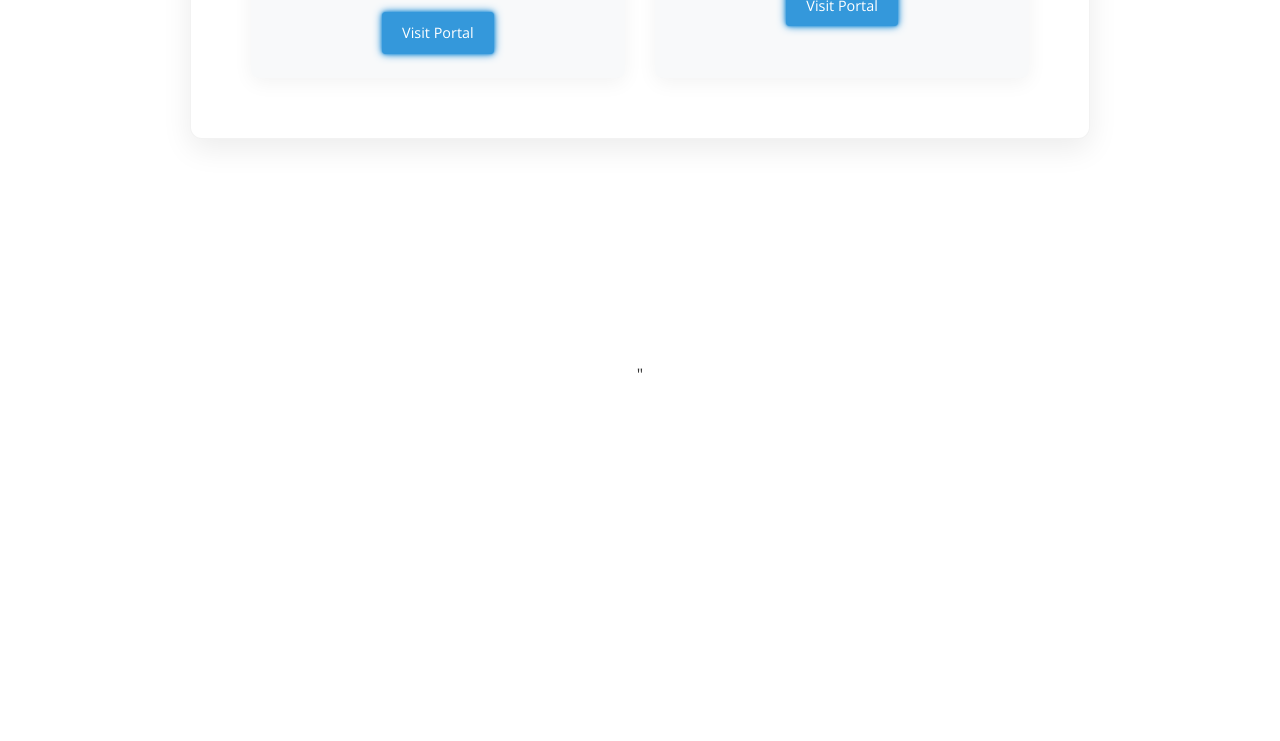
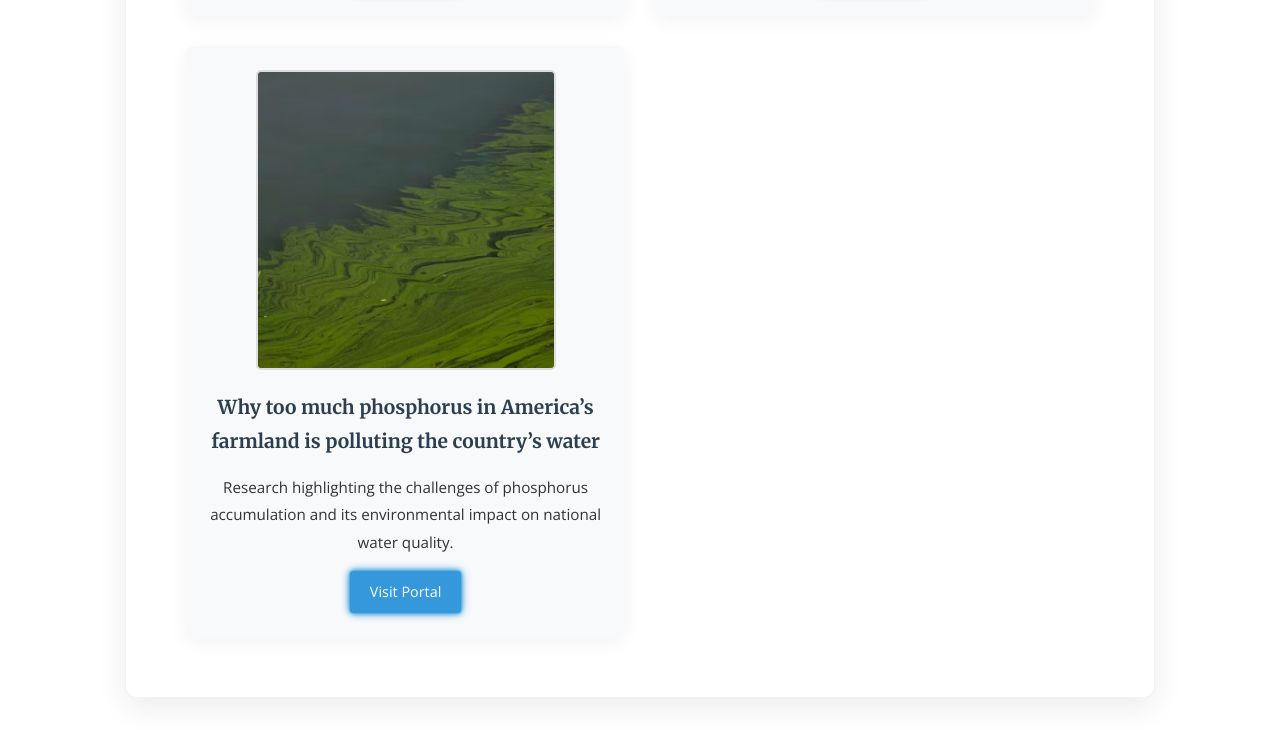
Before and after one commit to phuyaldinesh/website, a plain HTML site: page news.html in a window 1280 px wide. Shown: the part 2037-2778 px from the top of the page. Before the commit the page ends 2425 px from the top, so only its background shows below. Drawn offline with nearby package versions, Linux system fonts and the light colour scheme.

Commit message:
news updated

```diff
--- a/news.html
+++ b/news.html
@@ -1,275 +1,150 @@
 <!DOCTYPE html>
-
 <html lang="en">
-
 <head>
-
     <meta charset="UTF-8">
-
     <meta name="viewport" content="width=device-width, initial-scale=1.0">
-
     <title>News - Dinesh Phuyal</title>
-
-    <!-- Add Font Awesome for icons -->
-
     <link rel="stylesheet" href="https://cdnjs.cloudflare.com/ajax/libs/font-awesome/6.5.1/css/all.min.css">
-
-    <!-- Link to external CSS -->
-
     <link rel="stylesheet" href="news.css">
-
     <style>
-
         @media (max-width: 768px) {
-
             .nav-links a i {
-
                 display: none;
-
             }
-
             .nav-links a img {
-
                 width: 32px;
-
                 height: 32px;
-
                 margin-right: 8px;
-
                 vertical-align: middle;
-
                 transition: transform 0.3s ease, filter 0.3s ease;
-
             }
-
             .nav-links a:hover img {
-
                 transform: scale(1.2);
-
                 filter: drop-shadow(0 0 8px rgba(52, 152, 219, 0.7));
-
             }
-
         }
-
         @media (min-width: 769px) {
-
             .nav-links a img {
-
                 display: none;
-
             }
-
         }
-
     </style>
-
 </head>
-
 <body>
-
     <video id="background-video" autoplay loop muted playsinline>
-
         <source src="" type="video/mp4">
-
         Your browser does not support the video tag.
-
     </video>
-
-
-
     <nav class="header-nav">
-
         <div class="nav-links">
-
             <a href="index.html"><i class="fas fa-home"></i><img src="Icons/Home.png" alt="Home"> Back to CV</a>
-
             <a href="conferences.html"><i class="fas fa-users"></i><img src="Icons/Conferences.png" alt="Conferences"> Conferences</a>
-
             <a href="index.html#publications"><i class="fas fa-book"></i><img src="Icons/Publication.png" alt="Publications"> Publications</a>
-
             <a href="contact.html"><i class="fas fa-envelope"></i><img src="Icons/Contact.png" alt="Contact"> Contact</a>
-
         </div>
-
     </nav>
-
-
-
     <div class="content-wrapper">
-
         <section class="section">
-
             <h1>Featured News Portals</h1>
-
             <div class="news-grid">
-
                 <div class="news-card">
-
                     <div class="passport-photo">
-
                         <img src="News/Dinesh.jpg" alt="Dinesh Commencement Speech">
-
                     </div>
-
                     <h2 class="news-title">Dinesh delivered the commencement speech for the Class of 2025</h2>
-
                     <p class="news-description">
-
                         Dinesh Phuyal delivers an inspiring commencement speech for the Class of 2025.
-
                     </p>
-
                     <a href="https://www.youtube.com/watch?v=7-7dydO274E&t=1671s" class="news-link" target="_blank">
-
                         Watch Video
-
                     </a>
-
                 </div>
 
                 <div class="news-card">
-
                     <div class="passport-photo">
-
                         <img src="News/1.jpg" alt="BNI Research">
-
                     </div>
-
                     <h2 class="news-title">BNI Research Receives $3.8M Grant</h2>
-
                     <p class="news-description">
-
                         AgriLife Research team to develop nitrogen-saving sorghum hybrids with DOE support.
-
                     </p>
-
                     <a href="https://agrilifetoday.tamu.edu/2025/01/24/agrilife-research-team-to-develop-nitrogen-saving-sorghum-hybrids-with-doe-support/" class="news-link" target="_blank">
-
                         Visit Portal
-
                     </a>
-
                 </div>
 
                 <div class="news-card">
-
                     <div class="passport-photo">
-
                         <img src="News/2.jpg" alt="Nitrogen Loss Research">
-
                     </div>
-
                     <h2 class="news-title">Texas A&M Researchers Find Novel Approach</h2>
-
                     <p class="news-description">
-
                         Texas A&M AgriLife researchers identify novel approach to minimize nitrogen loss in crops.
-
                     </p>
-
                     <a href="https://agrilifetoday.tamu.edu/2024/09/12/texas-am-agrilife-researchers-identify-novel-approach-to-minimize-nitrogen-loss-in-crops/" class="news-link" target="_blank">
-
                         Visit Portal
-
                     </a>
-
                 </div>
 
                 <div class="news-card">
-
                     <div class="passport-photo">
-
                         <img src="News/3.jpg" alt="Yara Scholarship">
-
                     </div>
-
                     <h2 class="news-title">Dinesh Receives Yara Scholarship</h2>
-
                     <p class="news-description">
-
                         IRREC graduate student garners prestigious Yara Scholarship to study citrus production.
-
                     </p>
-
                     <a href="https://blogs.ifas.ufl.edu/irrec/2019/10/31/irrec-graduate-student-garners-presitigious-yara-scholarship-to-study-citrus-production/" class="news-link" target="_blank">
-
                         Visit Portal
-
                     </a>
-
                 </div>
 
                 <div class="news-card">
-
                     <div class="passport-photo">
-
                         <img src="News/4.jpg" alt="Soil Nutrient Management">
-
                     </div>
-
                     <h2 class="news-title">Dinesh on the Mission of Soil Nutrient Management</h2>
-
                     <p class="news-description">
-
                         Aiming to improve production of Florida grapefruit, UF/IFAS student earns fourth academic scholarship.
-
                     </p>
-
                     <a href="https://blogs.ifas.ufl.edu/news/2019/11/04/aiming-to-improve-production-of-florida-grapefruit-uf-ifas-student-earns-fourth-academic-scholarship/" class="news-link" target="_blank">
-
                         Visit Portal
-
                     </a>
-
                 </div>
 
                 <div class="news-card">
-
                     <div class="passport-photo">
-
                         <img src="News/5.jpg" alt="International Conference">
-
                     </div>
-
                     <h2 class="news-title">Texas A&M Shines at International Conference</h2>
-
                     <p class="news-description">
-
                         Texas A&M Department of Soil and Crop Sciences shines at international conference.
-
                     </p>
-
                     <a href="https://agrilifetoday.tamu.edu/2023/11/17/texas-am-department-of-soil-and-crop-sciences-shines-at-international-conference/" class="news-link" target="_blank">
-
                         Visit Portal
-
                     </a>
-
                 </div>
 
+                <div class="news-card">
+                    <div class="passport-photo">
+                        <img src="News/6.jpg" alt="Phosphorus Research">
+                    </div>
+                    <h2 class="news-title">Why too much phosphorus in America’s farmland is polluting the country’s water</h2>
+                    <p class="news-description">
+                        Research highlighting the challenges of phosphorus accumulation and its environmental impact on national water quality.
+                    </p>
+                    <a href="https://doi.org/10.64628/AAI.yrhd77xxd" class="news-link" target="_blank">
+                        Visit Portal
+                    </a>
+                </div>
             </div>
-
         </section>
-
     </div>
-
-
-
     <footer class="site-footer">
-
         <div class="content-wrapper">
-
             <p>Updated 2025</p>
-
         </div>
-
     </footer>
-
-
-
     <script src="videos.js"></script>
-
 </body>
-
-</html>"
+</html>
```
Also changed, not shown: News/6.jpg (added).
